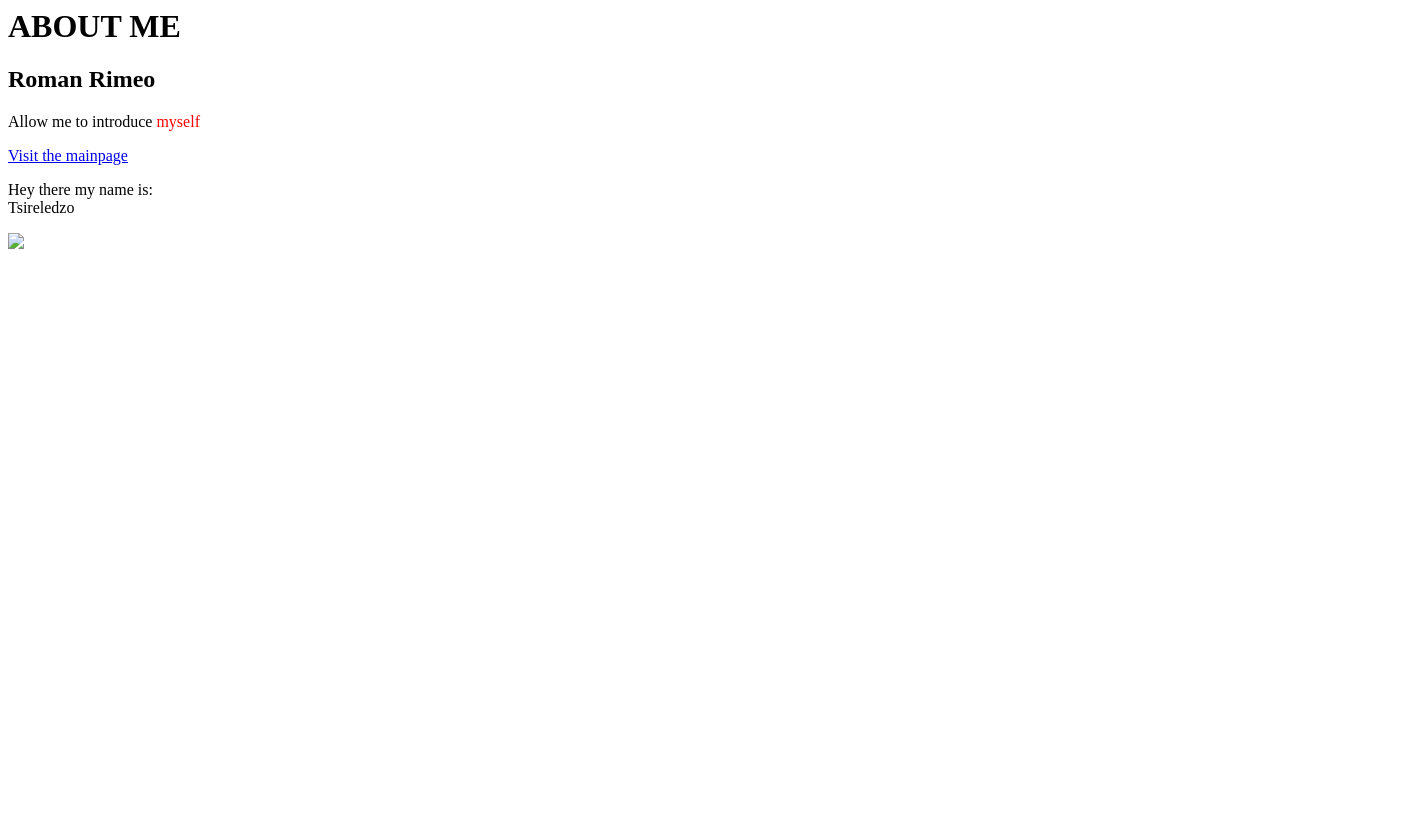
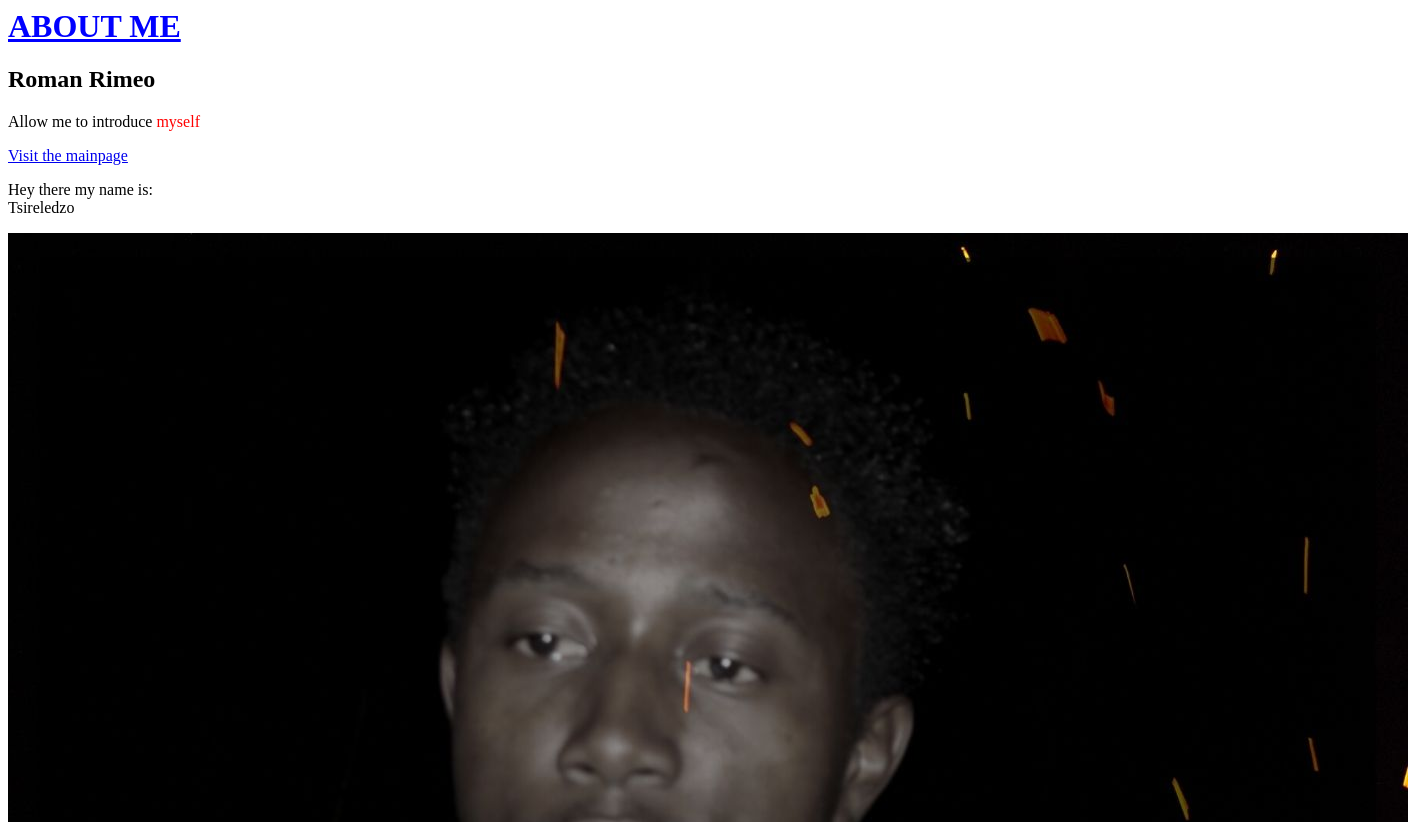
Before and after one commit to romanrimeo/my-profile, a plain HTML site: page test.html in a window 1280 px wide. Shown: the top 822 px of the page, 1408 px wide, since content can reach past the window. Before the commit the page ends 800 px from the top, so only its background shows below. Drawn offline with Linux system fonts and the light colour scheme.

Commit message:
Done did it baby

```diff
--- /dev/null
+++ b/css/test.css
@@ -0,0 +1,23 @@
+body{
+
+	background-image: url("back.jpg");
+	background-color: #cccccc;
+}
+
+h1{
+	color: darkred;
+	font-size: 90px;
+	text-decoration: underline;
+
+}
+h2{
+	color: darkred;
+	font-size: 25px;
+	font-display: block;
+}
+span{
+	font-style: italic;
+}
+h2 span{
+	text-decoration: ;
+}
--- a/test.html
+++ b/test.html
@@ -1,4 +1,9 @@
-<h1> ABOUT ME </h1>
+<html>
+<head>
+	<title>RomanRimeo</title>
+</head>
+<body>
+<h1 style="color:blue; text-decoration: underline;"> ABOUT ME </h1>
 <h2> Roman Rimeo </h2>
 <p>Allow me to introduce <span style="color:red;">myself</span></p>
 <div>
@@ -11,4 +16,6 @@
 
 <p>Hey there my name is:<br>Tsireledzo</p>
 
-<img src="test.jpg">
+<img src="test.jpeg.jpg">
+</body>
+</html>
```
Also changed, not shown: assignment.html (added, +16 -0 lines), back.jpg (added), test.jpeg.jpg (renamed from test.jpg.jpg).
